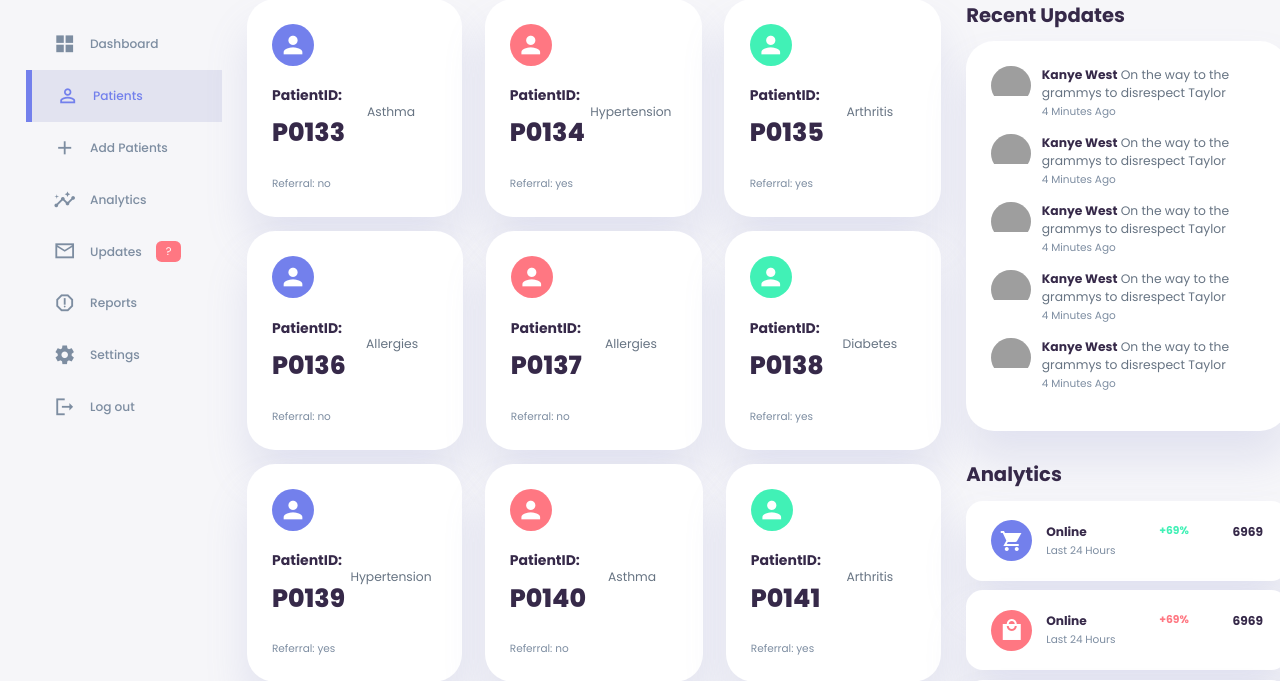
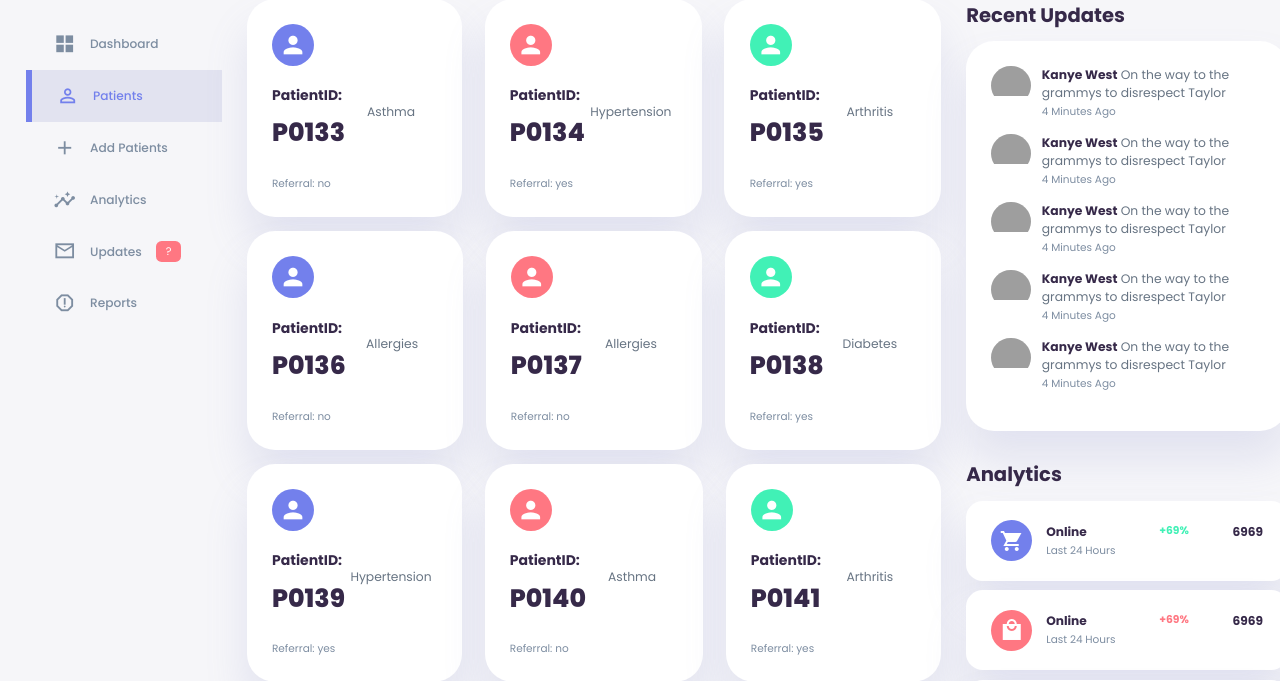
Before and after one commit to ilwad123/Medical-Referral-System-Dashboard, a Flask app: page / in a window 1280 px wide. Shown: the part 73-754 px from the top of the page. Run offline with Flask 3, Linux system fonts and the light colour scheme; some libraries are stand-ins or nearby versions; grey boxes are pictures that could not be loaded.

Commit message:
Update index2.html

```diff
--- a/templates/index2.html
+++ b/templates/index2.html
@@ -47,14 +47,6 @@
                 <a href="{{url_for('Reports') }}">
                     <span class="material-icons-sharp">report_gmailerrorred</span>
                     <h3>Reports</h3>
-                </a>
-                <a href="#">
-                    <span class="material-icons-sharp">settings</span>
-                    <h3>Settings</h3>
-                </a>
-                <a href="#">
-                    <span class="material-icons-sharp">logout</span>
-                    <h3>Log out</h3>
                 </a>
             </div>
         </aside>
```
